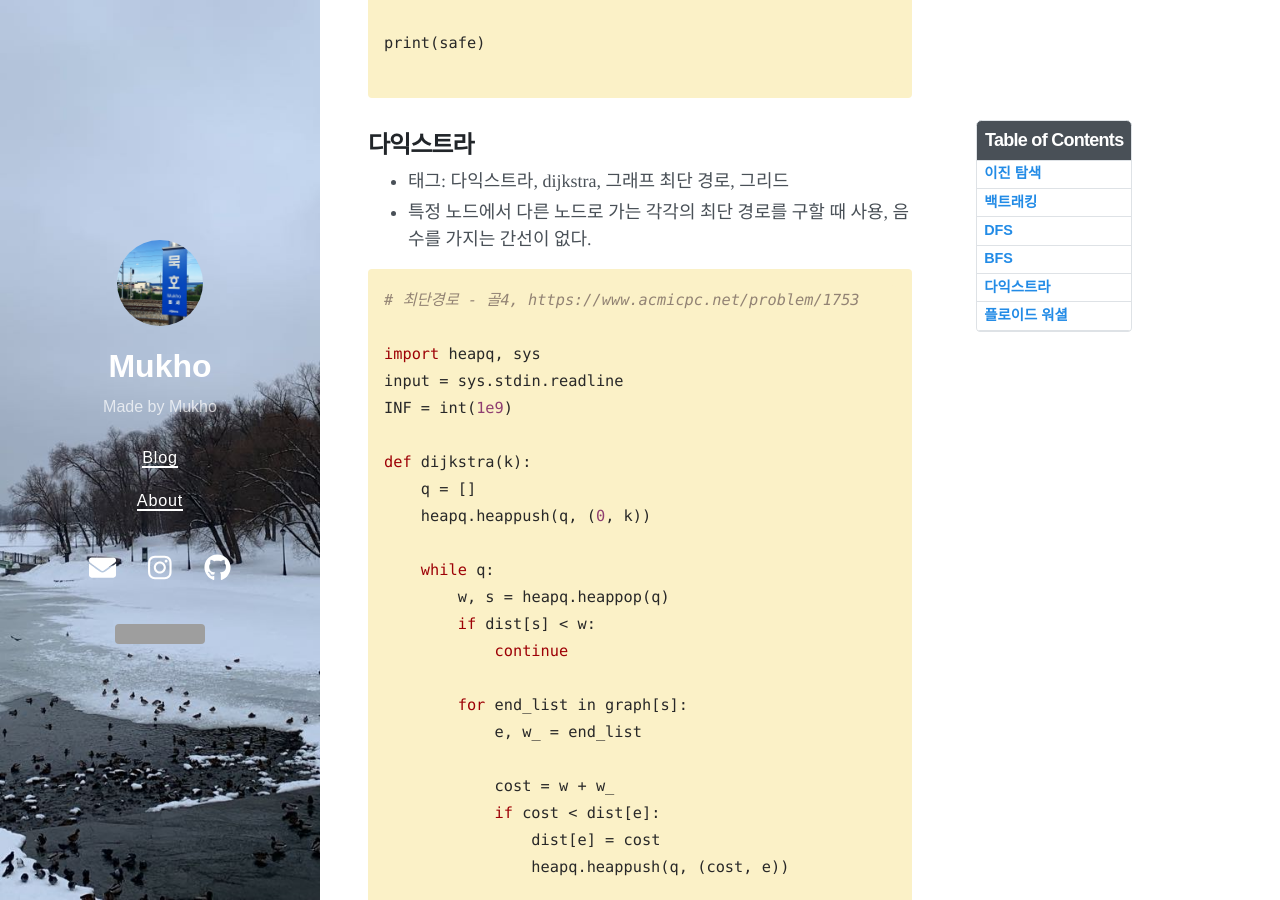
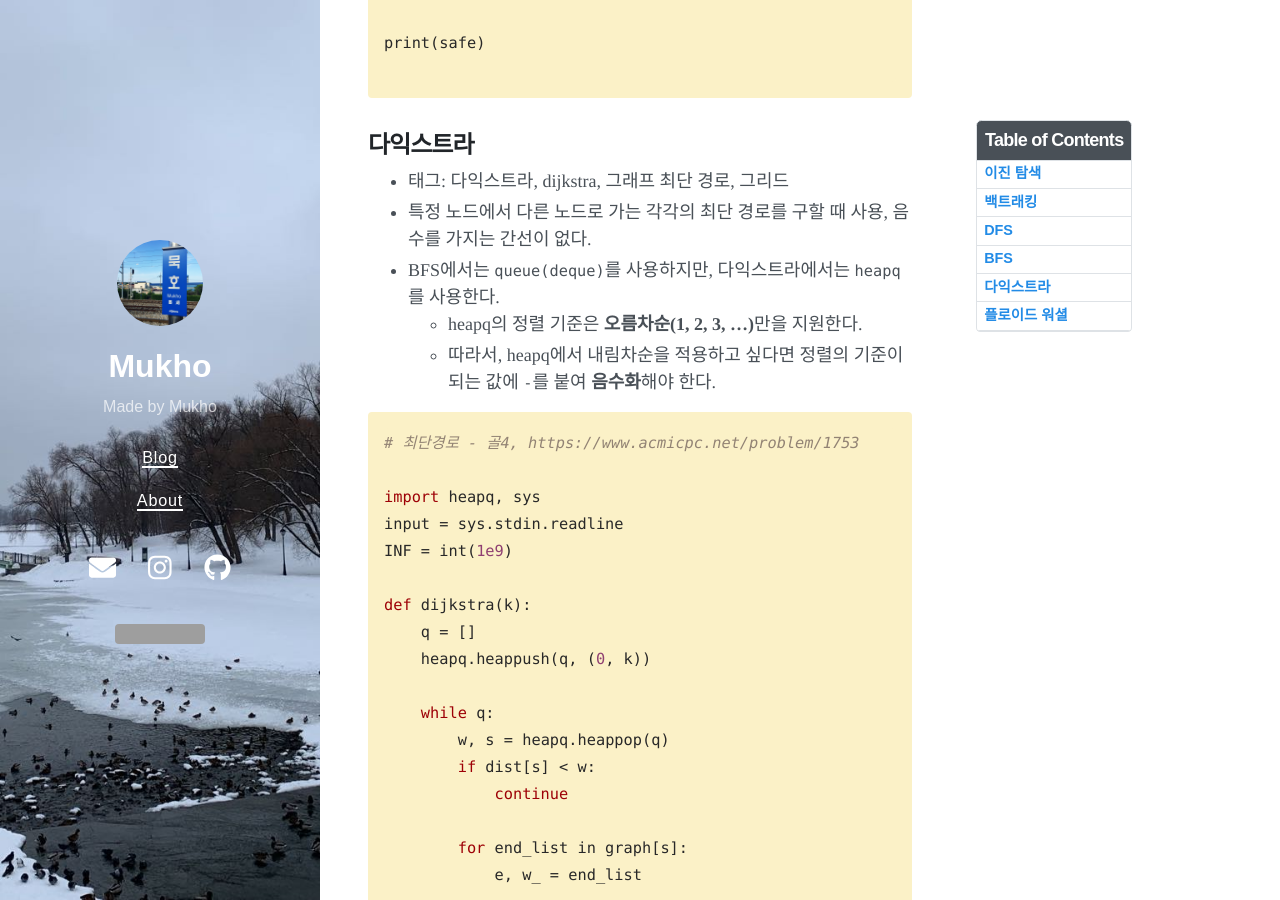
Before and after one commit to mukhoplus/mukhoplus.github.io, a Jekyll site: the page built from _posts/2022-08-29-코딩테스트 낙서장3.md, in a window 1280 px wide and 900 px high, scrolled down 4660 px. Built offline with Jekyll 4.4.1, drawn with Linux system fonts in a browser that asks for light colours; nearby versions of some CDN libraries; comment, search, counter and statistics services are not loaded; some of the changed text lies outside the part shown; grey boxes are pictures that could not be loaded.

Commit message:
Update: heapq

````diff
--- a/_posts/2022-08-29-코딩테스트 낙서장3.md
+++ b/_posts/2022-08-29-코딩테스트 낙서장3.md
@@ -185,6 +185,9 @@ print(safe)
 
 - 태그: 다익스트라, dijkstra, 그래프 최단 경로, 그리드
 - 특정 노드에서 다른 노드로 가는 각각의 최단 경로를 구할 때 사용, 음수를 가지는 간선이 없다.
+- BFS에서는 ``queue(deque)``를 사용하지만, 다익스트라에서는 ``heapq``를 사용한다.
+    - heapq의 정렬 기준은 **오름차순(1, 2, 3, ...)**만을 지원한다.
+    - 따라서, heapq에서 내림차순을 적용하고 싶다면 정렬의 기준이 되는 값에 ``-``를 붙여 **음수화**해야 한다.
 
 ```python
 # 최단경로 - 골4, https://www.acmicpc.net/problem/1753
````
Also changed, not shown: other parts of _posts/2022-08-29-코딩테스트 낙서장3.md (+1 -1 lines).
